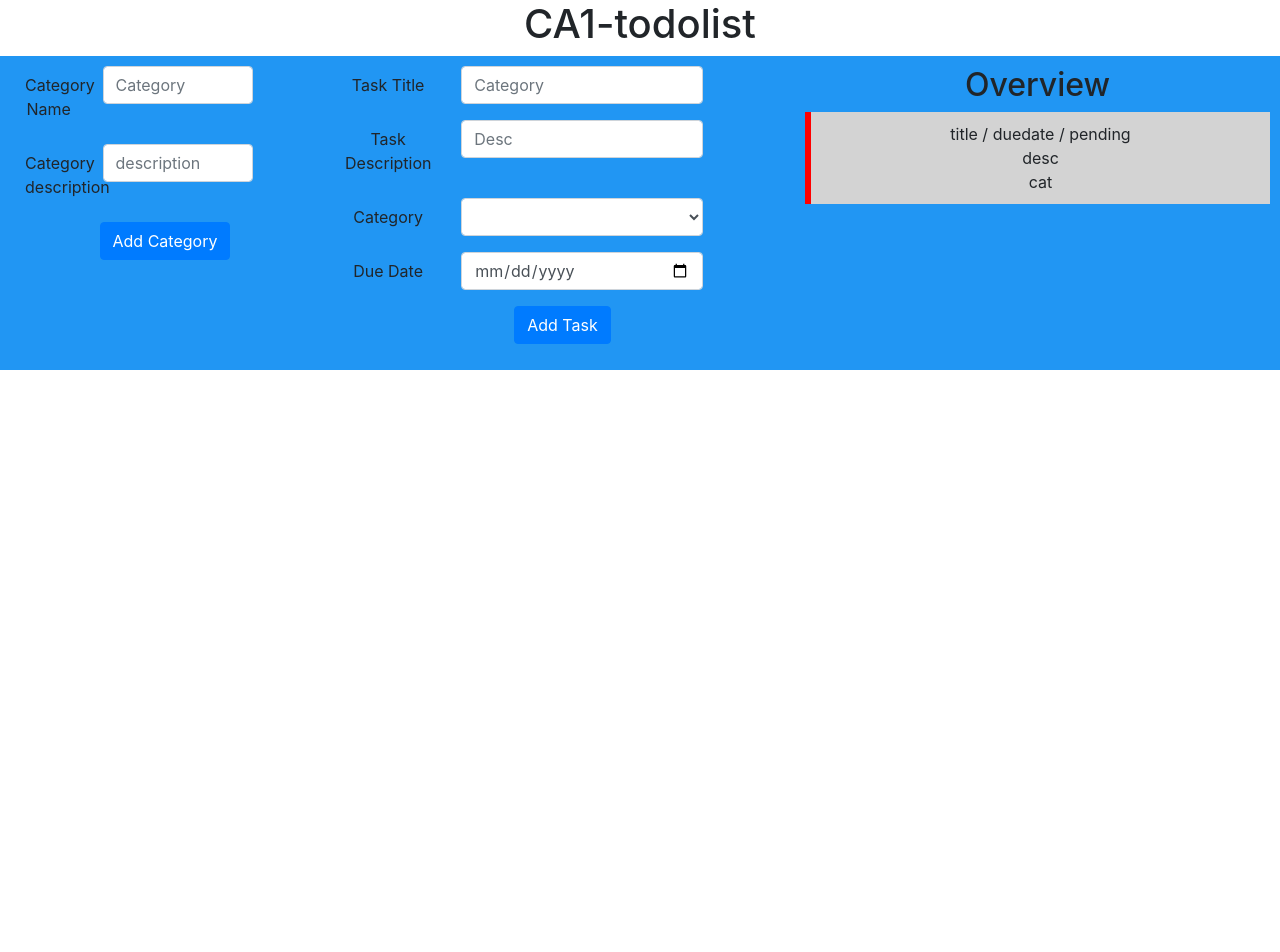
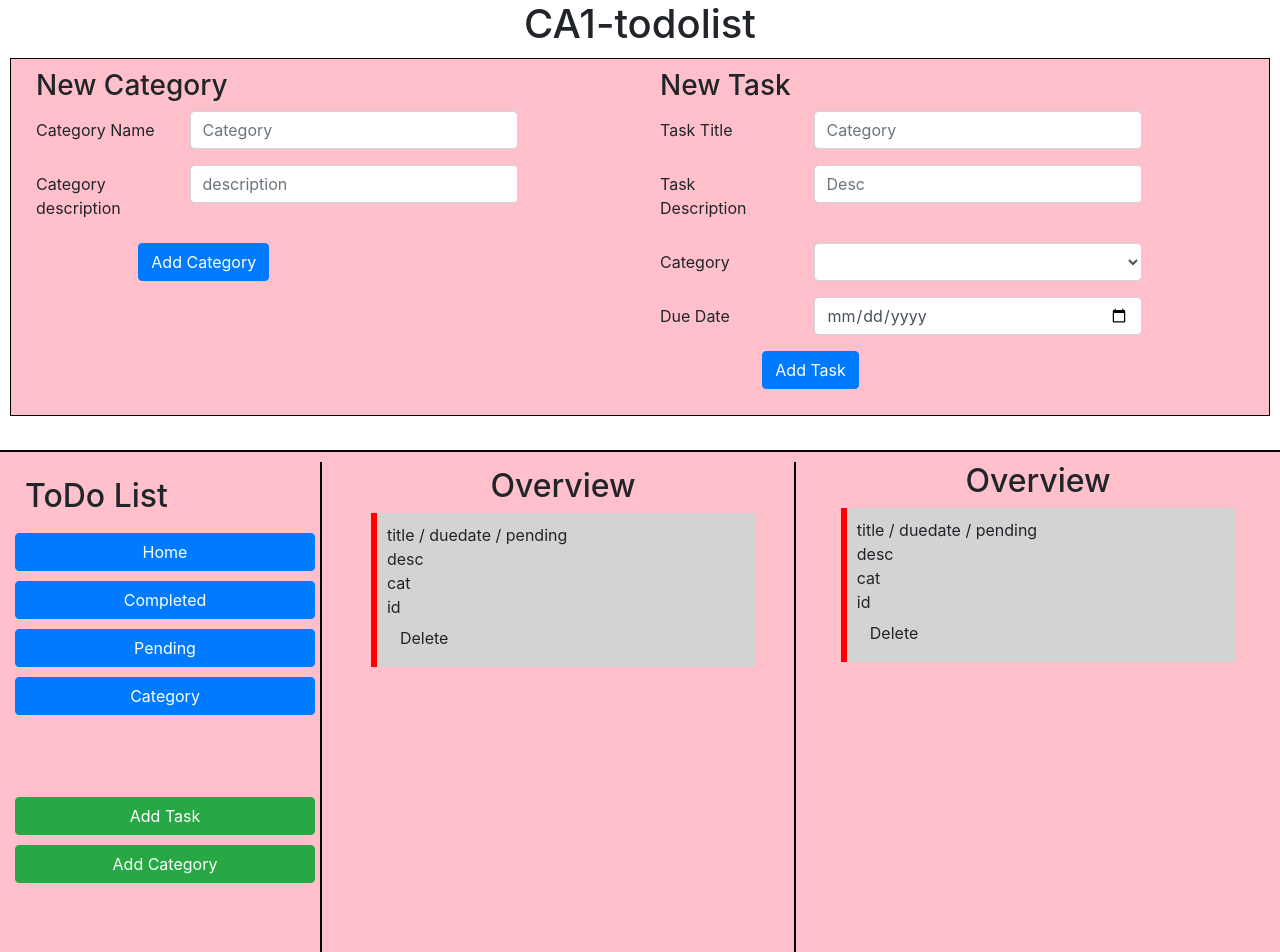
Before and after one commit to DerrickKaiHao/Web-Application-Development---To-Do-List, an Angular app: page / in a window 1280 px wide. Shown: the top 952 px of the page. Before the commit the page ends 800 px from the top, so only its background shows below. Built offline with nearby package versions, Linux system fonts and the light colour scheme.

Commit message:
Delete Task

```diff
--- a/src/app/add-cat/add-cat.component.html
+++ b/src/app/add-cat/add-cat.component.html
@@ -1,4 +1,5 @@
 <div class="container">
+  <h3 style="text-align:left">New Category</h3>
   <div class="form-group row">
     <label for="inputName" class="col-sm-3 col-form-label">Category Name</label>
     <div class="col-sm-7">
--- a/src/app/add-task/add-task.component.html
+++ b/src/app/add-task/add-task.component.html
@@ -1,4 +1,5 @@
 <div class="container">
+    <h3 style="text-align:left">New Task</h3>
   <div class="form-group row">
     <label for="inputName" class="col-sm-3 col-form-label">Task Title</label>
     <div class="col-sm-7">
--- a/src/app/app.component.css
+++ b/src/app/app.component.css
@@ -1,16 +1,11 @@
-.grid-container {
+.side{
     display: grid;
-    grid-template-columns: 2fr 3fr 3fr;
+    grid-template-columns: 1fr 1fr;
     grid-gap: 10px;
-    background-color: #2196F3;
     padding: 10px;
-  }
+    margin: 10px;
+    border: 1px solid black;
+    background-color: pink;
 
-  .grid-item {
-    background-color: rgba(255, 255, 255, 0.8);
-    border: 1px solid rgba(0, 0, 0, 0.8);
-    padding: 20px;
-    font-size: 30px;
-    text-align: center;
-    margin: 2px;
-  }
+
+}
--- a/src/app/app.component.html
+++ b/src/app/app.component.html
@@ -1,5 +1,5 @@
 <!--The content below is only a placeholder and can be replaced.-->
-<h1 style="text-align:center">
+<!-- <h1 style="text-align:center">
     {{ title }}
   </h1>
 <div class="grid-container" style="text-align:center">
@@ -9,4 +9,17 @@
 
 <app-task ></app-task>
 
-</div>
+</div> -->
+<h1 style="text-align:center">
+    {{ title }}
+  </h1>
+<div class="side">
+    <app-add-cat></app-add-cat>
+
+    <app-add-task></app-add-task>
+
+    </div>
+    <br>
+
+
+<app-home></app-home>
--- a/src/app/app.module.ts
+++ b/src/app/app.module.ts
@@ -6,13 +6,15 @@ import { AppComponent } from './app.component';
 import { AddTaskComponent } from './add-task/add-task.component';
 import { AddCatComponent } from './add-cat/add-cat.component';
 import { TaskComponent } from './task/task.component';
+import { HomeComponent } from './home/home.component';
 
 @NgModule({
   declarations: [
     AppComponent,
     AddTaskComponent,
     AddCatComponent,
-    TaskComponent
+    TaskComponent,
+    HomeComponent
   ],
   imports: [
     BrowserModule,
--- /dev/null
+++ b/src/app/home/home.component.css
@@ -0,0 +1,22 @@
+.grid-container {
+    display: grid;
+    grid-template-columns: 2fr 3fr 3fr;
+    grid-gap: 10px;
+    padding: 10px;
+    border-top: 2px solid black;
+  }
+  .navigation {
+
+    border-right: 2px solid black;
+    padding: 5px;
+    text-align: center;
+  }
+
+  .navigation > button{
+      width:300px;
+      margin-bottom:10px;
+}
+
+.grid-container  {
+    background: pink;
+}
--- /dev/null
+++ b/src/app/home/home.component.html
@@ -0,0 +1,27 @@
+<!--The content below is only a placeholder and can be replaced.-->
+
+<div class="grid-container" style="text-align:center">
+
+<div style="text-align:left; height:600px" class="navigation">
+  <h2 style="padding:10px;">ToDo List</h2>
+  <button class="btn btn-primary"><a>Home</a></button>
+  <button class="btn btn-primary"><a>Completed</a></button>
+  <button class="btn btn-primary"><a>Pending</a></button>
+  <button class="btn btn-primary"><a>Category</a></button>
+  <br>
+  <br>
+  <br>
+  <br>
+  <button class="btn btn-success"><a>Add Task</a></button>
+  <button class="btn btn-success"><a>Add Category</a></button>
+</div>
+
+<div class="item2" class="navigation">
+<app-task></app-task>
+</div>
+
+<div class="item3">
+<app-task></app-task>
+</div>
+
+</div>
--- /dev/null
+++ b/src/app/home/home.component.ts
@@ -0,0 +1,15 @@
+import { Component, OnInit } from '@angular/core';
+
+@Component({
+  selector: 'app-home',
+  templateUrl: './home.component.html',
+  styleUrls: ['./home.component.css']
+})
+export class HomeComponent implements OnInit {
+
+  constructor() { }
+
+  ngOnInit() {
+  }
+
+}
--- a/src/app/task.service.ts
+++ b/src/app/task.service.ts
@@ -43,5 +43,18 @@ export class TaskService {
     return this.taskList.slice();
   }
 
+  // Delete completed
+  // source https://stackoverflow.com/questions/34336633/remove-object-from-js-array-knowing-its-id
 
+  removeTask(taskId){
+    var index = this.taskList.map(x => {
+      return x.taskId;
+    }).indexOf(taskId);
+
+    this.taskList.splice(index, 1);
+    console.log("success");
+    this.taskAdded.emit();
+    console.log(this.taskList);
+
+  }
 }
--- a/src/app/task/task.component.css
+++ b/src/app/task/task.component.css
@@ -2,6 +2,12 @@
     border-left: 6px solid red;
     background-color: lightgrey;
     padding: 10px;
-    width: 100%;
+    width: 85%;
+    margin: auto;
     margin-bottom: 20px;
+    text-align:left;
 }
+
+#delete{
+    margin: auto;
+}
--- a/src/app/task/task.component.html
+++ b/src/app/task/task.component.html
@@ -26,6 +26,10 @@
         {{task.desc}}
         <br>
         {{task.catName}}
+       <br>
+       {{task.taskId}}
+       <br>
+       <a class="btn" (click)="remove(task.taskId)">Delete</a>
         </div>
 
 
--- a/src/app/task/task.component.ts
+++ b/src/app/task/task.component.ts
@@ -25,4 +25,10 @@ export class TaskComponent implements OnInit {
 
   }
 
+
+  // triggering the remove function
+  remove(taskId){
+    this.TaskService.removeTask(taskId);
+
+  }
 }
```
